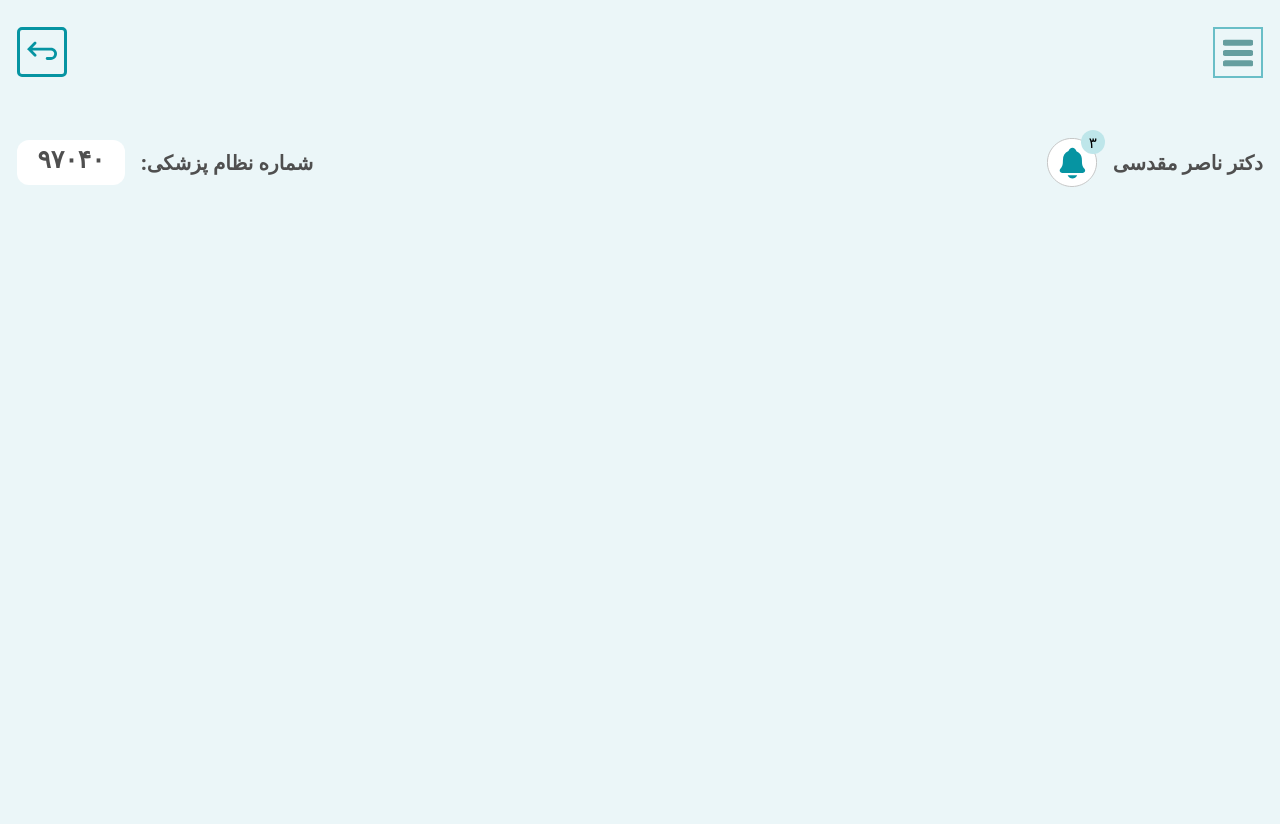
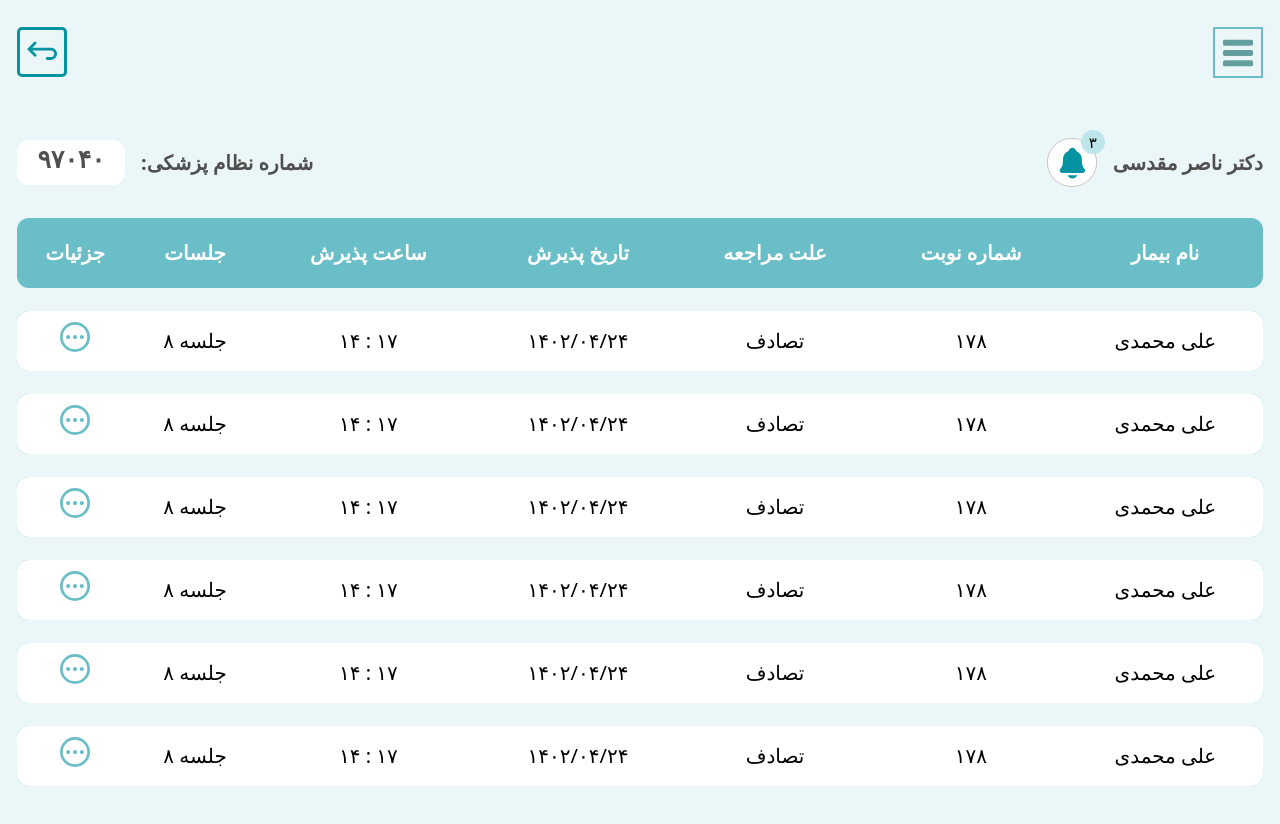
Before and after one commit to rahicoo/sinahospital, a plain HTML site: page patients.html in a window 1280 px wide. Before the commit the page ends 800 px from the top, so only its background shows below. Drawn offline with nearby package versions, Linux system fonts and the light colour scheme.

Commit message:
changes in table

```diff
--- a/patients.html
+++ b/patients.html
@@ -138,7 +138,7 @@
                         </div>
                     </div>
                     <div dir="ltr"class="overflow-y-auto flex justify-center max-h-[784.9px] py-2 xl:mr-[38.75px] xl:mt-[23.44px]">
-                        <table id="org-table" class="w-full  mt-[0.33px] border-separate border-spacing-y-[23.44px] hidden lg:tableg">
+                        <table id="org-table" class="w-full  mt-[0.33px] border-separate border-spacing-y-[23.44px] hidden lg:table">
                             <thead class="text-[8px] lg:h-[70px] lg:text-[20px] xl:w-[1158px] md:h-[55px] lg:h-[57px] sticky top-0 z-30 bg-[#69BEC7] text-white xl:text-[25px] font-medium ">
                                 <tr >
                                     <th class="rounded-s-xl">جزئیات</th>
```
